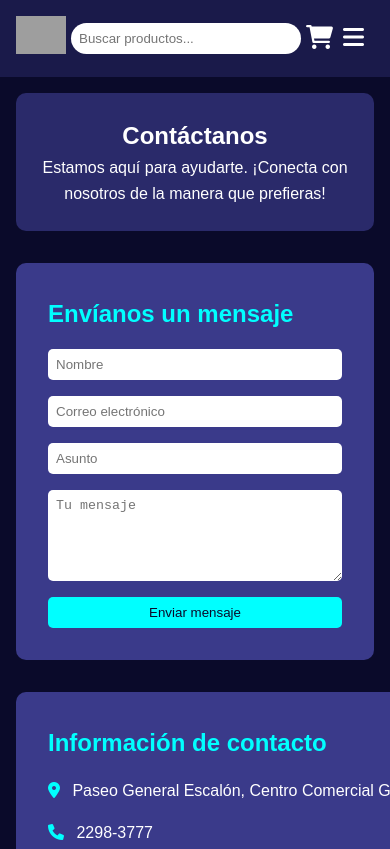
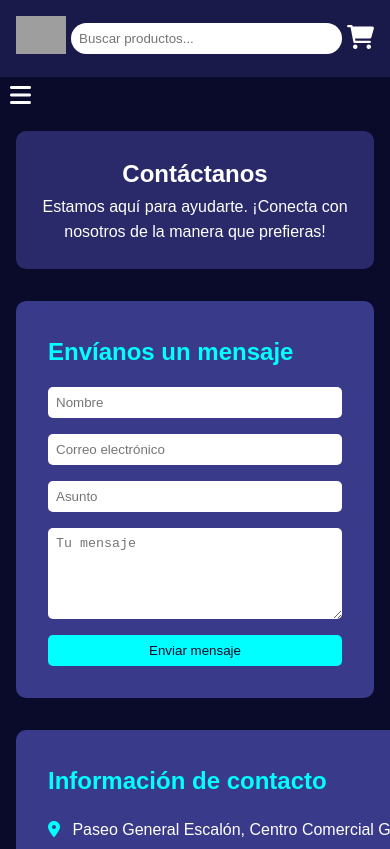
Before and after one commit to Kevin30042001/pagina-web-siman, a plain HTML site: page contacto.html in a window 390 px wide. Shown: the top 849 px of the page. Drawn offline with Linux system fonts and the light colour scheme; grey boxes are pictures that could not be loaded.

Commit message:
Corrige despliegue del menú en dispositivos móviles

```diff
--- a/contacto.html
+++ b/contacto.html
@@ -16,23 +16,20 @@
             <img src="https://res.cloudinary.com/dfnm112ae/image/upload/v1723070414/SIMAN/zzndjtez89syxchklyqj.jpg"
                 alt="SIMAN">
         </div>
-
         <div class="search-bar">
             <input type="text" placeholder="Buscar productos...">
             <button type="submit"><i class="fas fa-search"></i></button>
         </div>
-
-        <input type="checkbox" id="menu-toggle" class="menu-toggle">
-        <label for="menu-toggle" class="menu-icon">
-            <i class="fas fa-bars"></i>
-        </label>
 
         <div class="content-shopping-cart">
             <i class="fas fa-shopping-cart"></i>
             <span class="text">Carrito</span>
         </div>
     </header>
-
+    <input type="checkbox" id="menu-toggle" class="menu-toggle">
+    <label for="menu-toggle" class="menu-icon">
+        <i class="fas fa-bars"></i>
+    </label>
     <nav>
         <a href="index.html">Inicio</a>
         <a href="Productos.html">Productos</a>
@@ -41,6 +38,7 @@
         <a href="nosotros.html">Nosotros</a>
         <a href="contacto.html">Contacto</a>
     </nav>
+
 
     <main>
         <section class="hero">
```
Also changed, not shown: Productos.html (+7 -8 lines), categoria-accesorios.html (+7 -8 lines), categoria-hogar.html (+7 -8 lines), categoria-telefono.html (+7 -8 lines), categoria-vr.html (+7 -8 lines), categorias.html (+7 -8 lines), index.html (+3 -6 lines), nosotros.html (+6 -8 lines), ofertas.html (+7 -8 lines).
